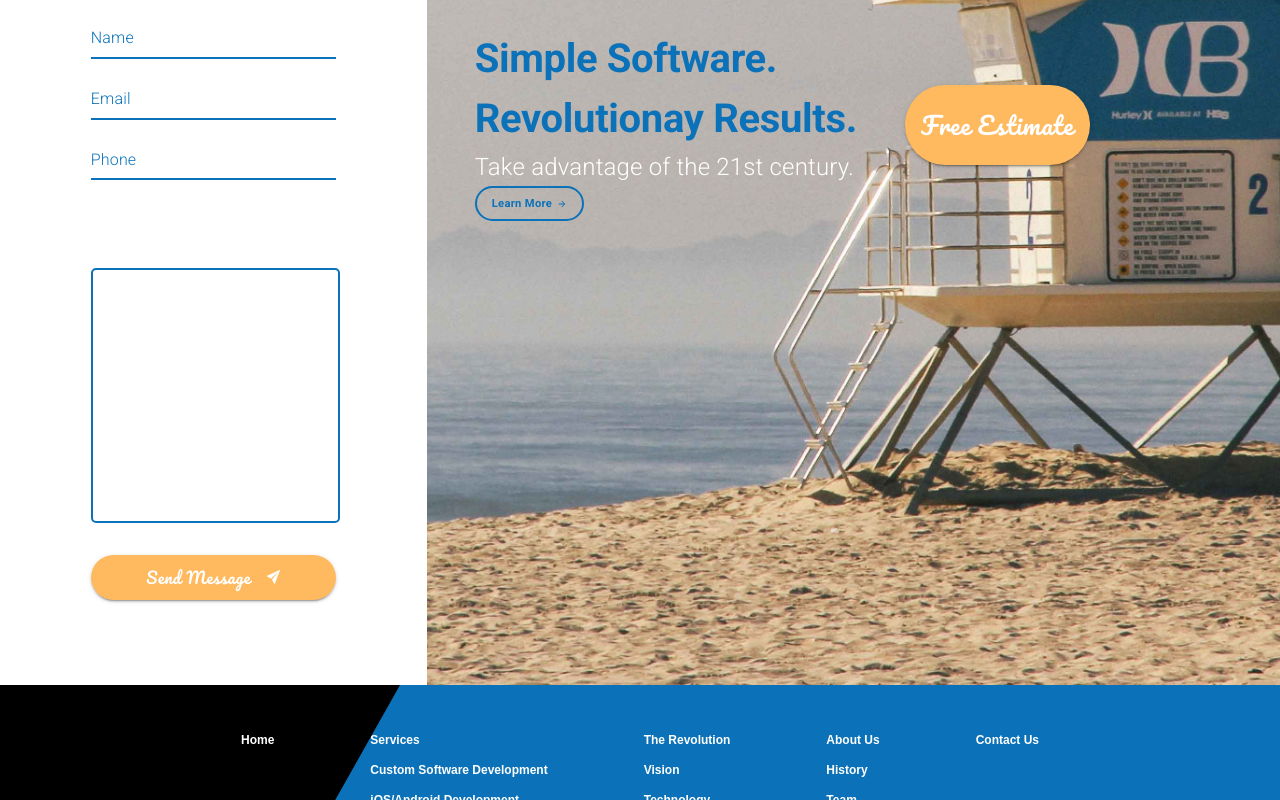
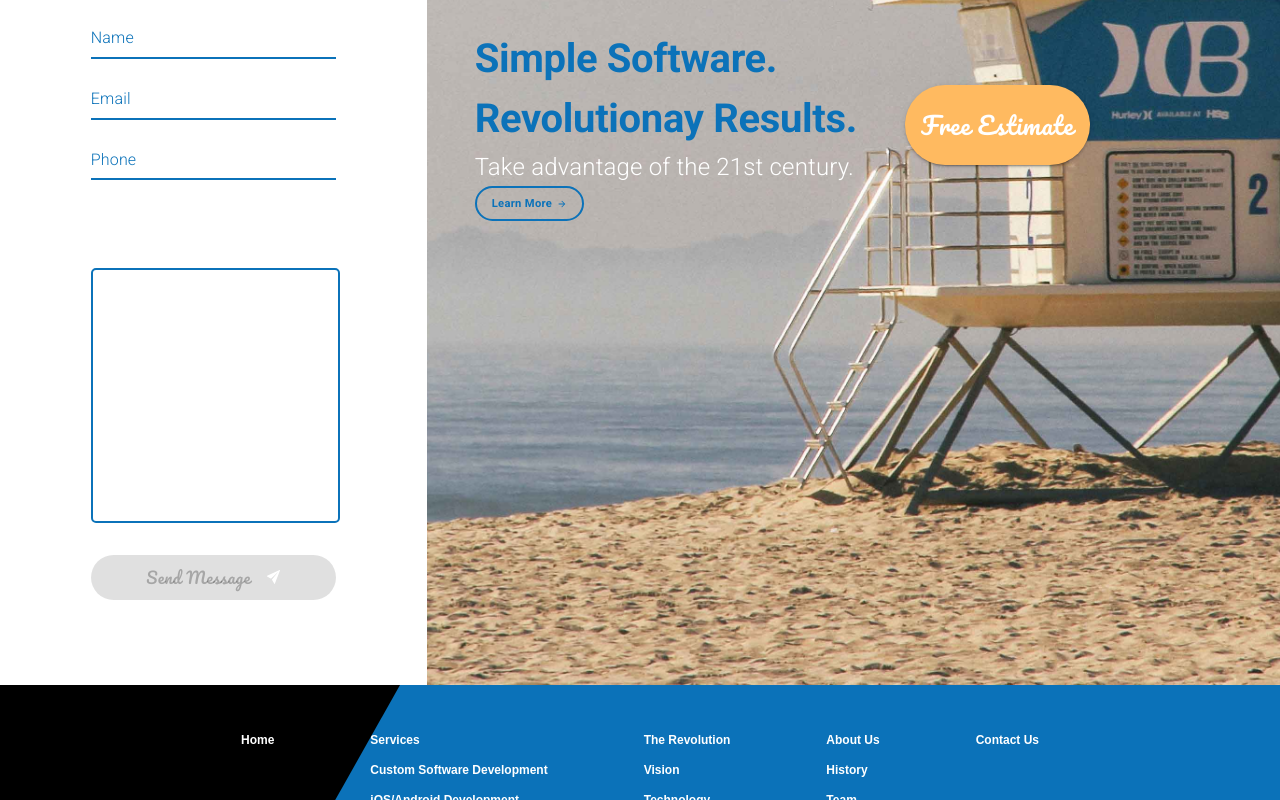
Before and after one commit to badgerine/arc-development, a React (Create React App) app: page /contact in a window 1280 px wide. Shown: the part 387-1187 px from the top of the page. Built offline with nearby package versions, Linux system fonts and the light colour scheme.

Commit message:
S7#114 using textfields - validation continued

```diff
--- a/src/components/Contact.js
+++ b/src/components/Contact.js
@@ -141,7 +141,7 @@ const Contact = (props) => {
             </Grid>
             <Grid item>
               <Typography variant='body1' style={{ color: theme.palette.common.arcBlue, fontSize: '1rem' }}>
-                (555) 555-5555
+              <a style={{textDecoration: 'none', color: 'inherit'}} href='tel:5555555555'>(555) 555-5555</a>
                 </Typography>
             </Grid>
           </Grid>
@@ -151,7 +151,7 @@ const Contact = (props) => {
             </Grid>
             <Grid item>
               <Typography variant='body1' style={{ color: theme.palette.common.arcBlue, fontSize: '1rem' }}>
-                maker@gmail.com
+                <a style={{textDecoration: 'none', color: 'inherit'}} href='mailto:maker@gmail.com'>maker@gmail.com</a>
             </Typography>
             </Grid>
           </Grid>
@@ -201,7 +201,13 @@ const Contact = (props) => {
           </Grid>
           <Grid item container direction='row' justify='flex-end' style={{ marginTop: '2em' }}>
             <Grid item>
-              <Button variant='contained' className={classes.sendButton} style={{ marginRight: 0 }}>
+              <Button variant='contained'
+                disabled = {name.length === 0 || message.length === 0 ||
+                  phone.length === 0 || email.length === 0 ||
+                  phoneHelper.length !== 0 || emailHelper.length !== 0}
+                className={classes.sendButton}
+                style={{ marginRight: 0 }}
+              >
                 Send Message
                 <img src={airplane} alt='airplane' style={{ marginLeft: '1rem' }} />
               </Button>
```
